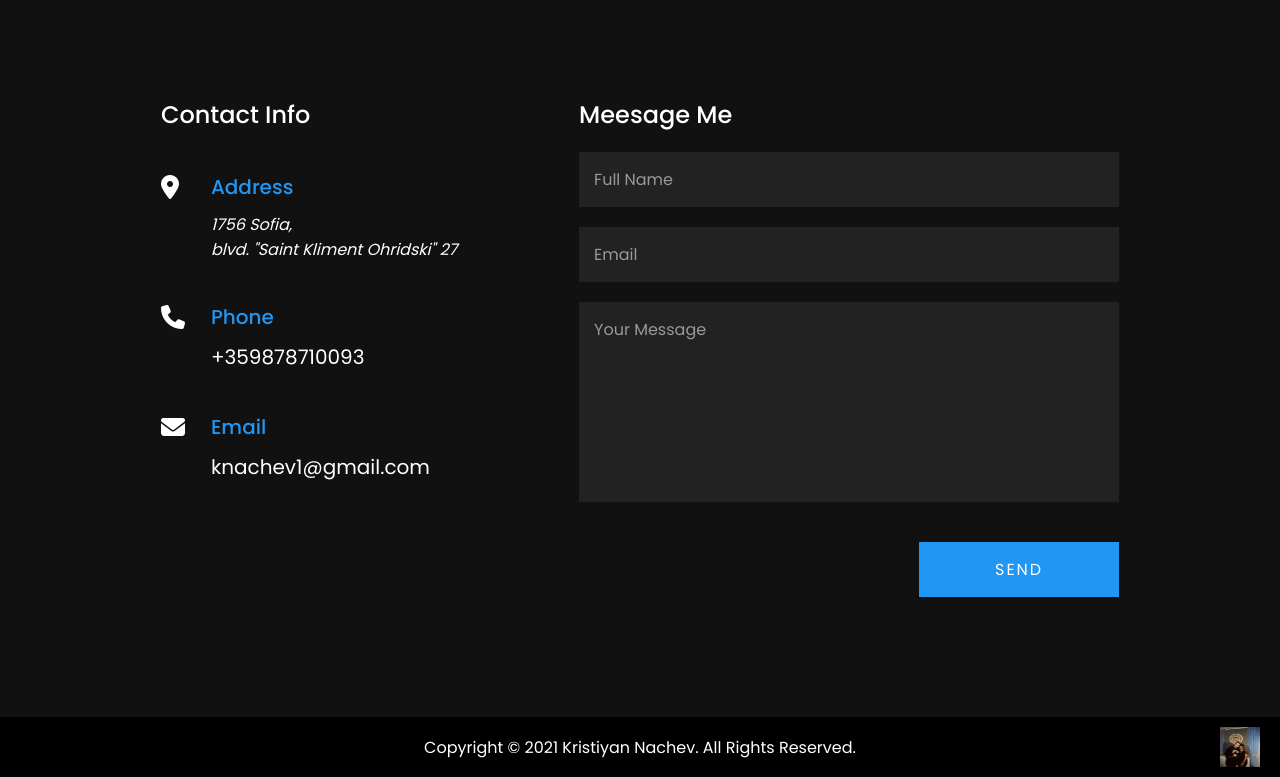
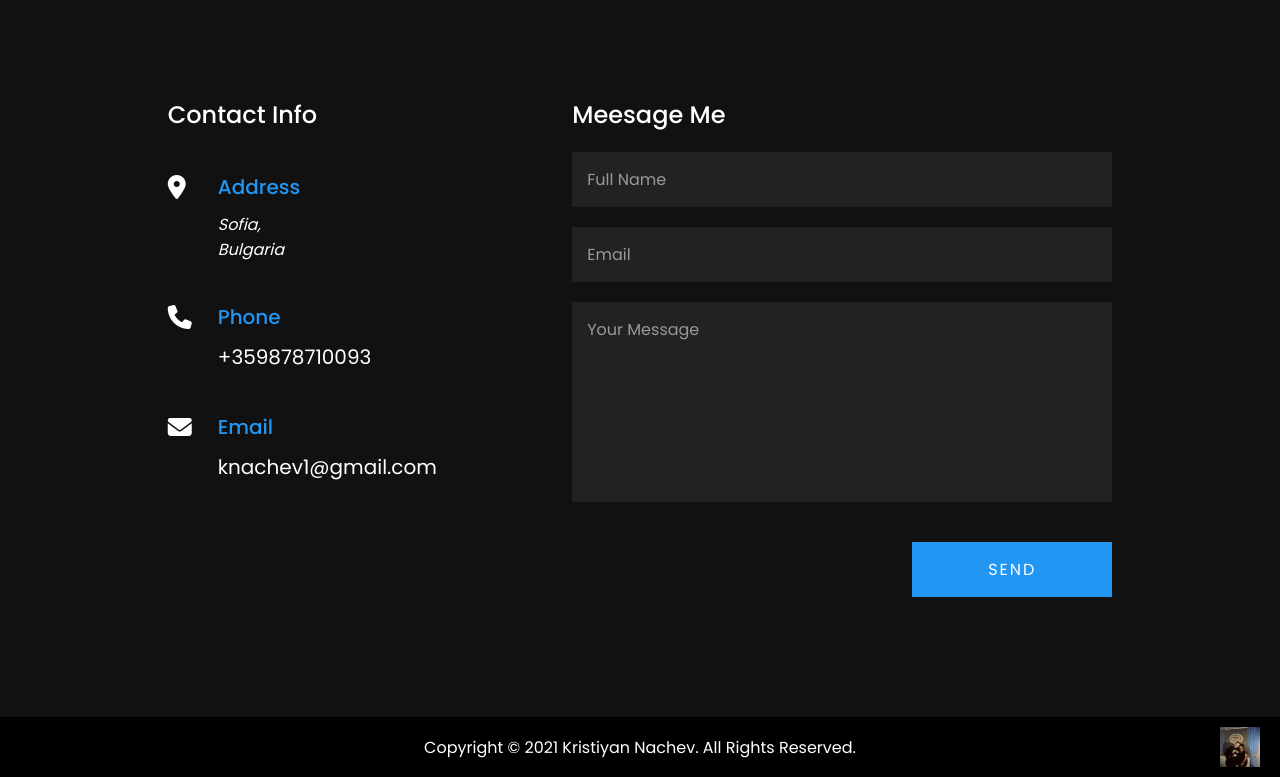
Before and after one commit to Coopjmz/Portfolio, a plain HTML site: page index.html in a window 1280 px wide. Shown: the part 4767-5544 px from the top of the page. Drawn offline with Linux system fonts and the light colour scheme.

Commit message:
Changed Address

```diff
--- a/index.html
+++ b/index.html
@@ -131,8 +131,7 @@
                             <i class="fa fa-map-marker" aria-hidden="true"></i>
                             <div class="text-box">
                                 <h4>Address</h4>
-                                <address>1756 Sofia,<br>
-                                blvd. "Saint Kliment Ohridski" 27</address>
+                                <address>Sofia,<br>Bulgaria</address>
                             </div>
                         </div>
                         <div class="field">
```
